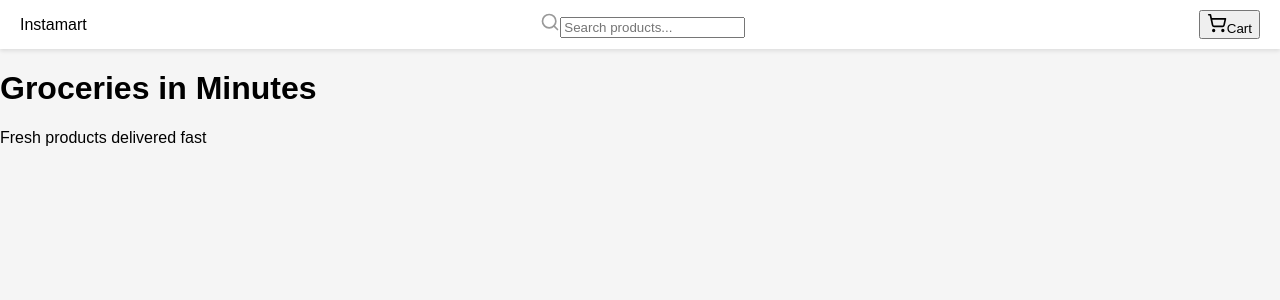
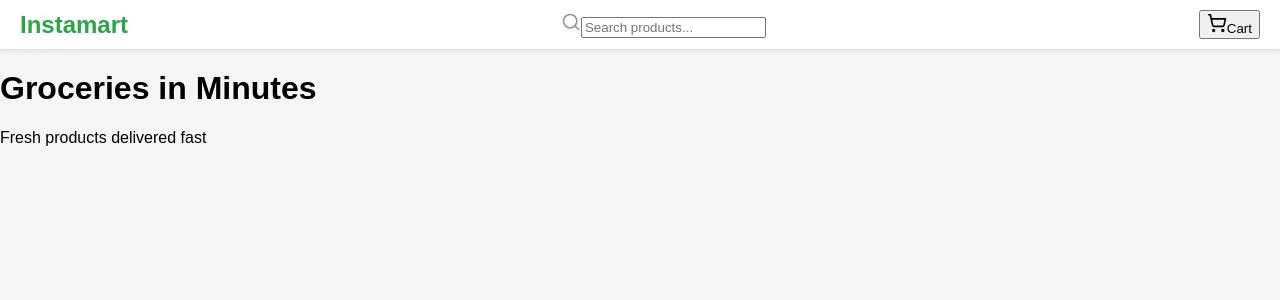
Before and after one commit to Shrilesh-Dhobale/Assign-19-InstaMart, a React (Vite) app: page / in a window 1280 px wide. Shown: the top 300 px of the page. Built offline with nearby package versions, Linux system fonts and the light colour scheme.

Commit message:
Styling added for logo

```diff
--- a/src/Home.css
+++ b/src/Home.css
@@ -13,3 +13,9 @@ padding: 10px 20px;
 background-color: #fff;
 box-shadow: 0 2px 4px rgba(0,0,0,0.1);
 }
+
+.logo {
+font-size: 24px;
+font-weight: bold;
+color: #28a745;
+}
```
